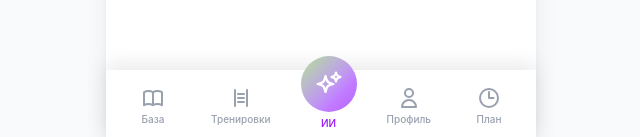
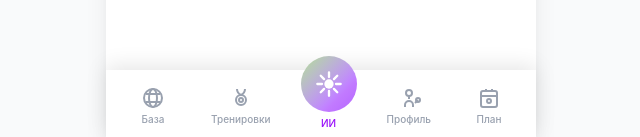
Before and after one commit to sadboy2001/SHIFT, a React (Vite) app: page / in a window 1280 px wide. Shown: the part 663-800 px from the top of the page, without its empty margins (319-959 px from the left). Built offline with nearby package versions, Linux system fonts and the light colour scheme.

Commit message:
Иконки сайдбара связаны с теннисом

```diff
--- a/src/App.tsx
+++ b/src/App.tsx
@@ -74,7 +74,7 @@ const App: React.FC = () => {
 
         {/* Bottom Navigation */}
         <nav className="fixed bottom-0 left-1/2 -translate-x-1/2 w-full max-w-[430px] bg-white shadow-nav flex items-end justify-around py-1.5 px-2 z-50">
-          {/* База знаний */}
+          {/* База знаний - Теннисная ракетка */}
           <button
             onClick={() => setActiveTab('knowledge')}
             className={`flex flex-col items-center gap-0.5 px-2 py-1 min-w-[56px] transition-colors ${
@@ -82,12 +82,15 @@ const App: React.FC = () => {
             }`}
           >
             <svg className="w-6 h-6" fill="none" stroke="currentColor" strokeWidth={2} viewBox="0 0 24 24">
-              <path strokeLinecap="round" strokeLinejoin="round" d="M12 6.253v13m0-13C10.832 5.477 9.246 5 7.5 5S4.168 5.477 3 6.253v13C4.168 18.477 5.754 18 7.5 18s3.332.477 4.5 1.253m0-13C13.168 5.477 14.754 5 16.5 5c1.747 0 3.332.477 4.5 1.253v13C19.832 18.477 18.247 18 16.5 18c-1.746 0-3.332.477-4.5 1.253" />
+              <circle cx="12" cy="12" r="9" />
+              <ellipse cx="12" cy="12" rx="4" ry="9" />
+              <line x1="5" y1="8" x2="19" y2="8" />
+              <line x1="5" y1="16" x2="19" y2="16" />
             </svg>
             <span className="text-[10px] font-medium">База</span>
           </button>
 
-          {/* Тренировки */}
+          {/* Тренировки - Мяч с волной движения */}
           <button
             onClick={() => setActiveTab('training')}
             className={`flex flex-col items-center gap-0.5 px-2 py-1 min-w-[56px] transition-colors ${
@@ -95,20 +98,24 @@ const App: React.FC = () => {
             }`}
           >
             <svg className="w-6 h-6" fill="none" stroke="currentColor" strokeWidth={2} viewBox="0 0 24 24">
-              <path strokeLinecap="round" strokeLinejoin="round" d="M6 4v16M18 4v16M9 8h6M9 12h6M9 16h6" />
+              <circle cx="12" cy="14" r="5" />
+              <path d="M12 9 Q8 7 8 3" />
+              <path d="M12 9 Q16 7 16 3" />
+              <circle cx="12" cy="14" r="2" />
             </svg>
             <span className="text-[10px] font-medium">Тренировки</span>
           </button>
 
-          {/* AI Button - Center, Elevated */}
+          {/* AI Button - Center, Elevated - Искра ИИ */}
           <div className="relative -mt-5">
             <button
               onClick={() => setActiveTab('ai')}
               className="relative flex flex-col items-center"
             >
               <div className="w-14 h-14 rounded-full flex items-center justify-center bg-gradient-to-br from-[#AAFF00] via-purple-400 to-purple-600 animate-siri-glow animate-siri-gradient">
-                <svg className="w-7 h-7 text-white" fill="none" stroke="currentColor" strokeWidth={2} viewBox="0 0 24 24">
-                  <path strokeLinecap="round" strokeLinejoin="round" d="M9.813 15.904L9 18.75l-.813-2.846a4.5 4.5 0 00-3.09-3.09L2.25 12l2.846-.813a4.5 4.5 0 003.09-3.09L9 5.25l.813 2.846a4.5 4.5 0 003.09 3.09L15.75 12l-2.846.813a4.5 4.5 0 00-3.09 3.09zM18.259 8.715L18 9.75l-.259-1.035a3.375 3.375 0 00-2.455-2.456L14.25 6l1.036-.259a3.375 3.375 0 002.455-2.456L18 2.25l.259 1.035a3.375 3.375 0 002.455 2.456L21.75 6l-1.036.259a3.375 3.375 0 00-2.455 2.456z" />
+                <svg className="w-7 h-7 text-white" fill="currentColor" viewBox="0 0 24 24">
+                  <circle cx="12" cy="12" r="4" />
+                  <path d="M12 2v4M12 18v4M2 12h4M18 12h4M4.93 4.93l2.83 2.83M16.24 16.24l2.83 2.83M4.93 19.07l2.83-2.83M16.24 7.76l2.83-2.83" stroke="currentColor" strokeWidth="2" strokeLinecap="round" fill="none" />
                 </svg>
               </div>
               <span className={`text-[10px] font-medium mt-1 ${activeTab === 'ai' ? 'text-purple-600' : 'text-gray-400'}`}>
@@ -117,7 +124,7 @@ const App: React.FC = () => {
             </button>
           </div>
 
-          {/* Профиль */}
+          {/* Профиль - Теннисист */}
           <button
             onClick={() => setActiveTab('profile')}
             className={`flex flex-col items-center gap-0.5 px-2 py-1 min-w-[56px] transition-colors ${
@@ -125,12 +132,16 @@ const App: React.FC = () => {
             }`}
           >
             <svg className="w-6 h-6" fill="none" stroke="currentColor" strokeWidth={2} viewBox="0 0 24 24">
-              <path strokeLinecap="round" strokeLinejoin="round" d="M16 7a4 4 0 11-8 0 4 4 0 018 0zM12 14a7 7 0 00-7 7h14a7 7 0 00-7-7z" />
+              <circle cx="12" cy="7" r="3" />
+              <path d="M12 10v3" />
+              <path d="M8 21v-2a4 4 0 018 0v2" />
+              <path d="M18 17l3-3" />
+              <circle cx="21" cy="14" r="2" />
             </svg>
             <span className="text-[10px] font-medium">Профиль</span>
           </button>
 
-          {/* План тренировок (Ещё) */}
+          {/* План - Календарь с мячом */}
           <button
             onClick={() => setActiveTab('more')}
             className={`flex flex-col items-center gap-0.5 px-2 py-1 min-w-[56px] transition-colors ${
@@ -138,7 +149,11 @@ const App: React.FC = () => {
             }`}
           >
             <svg className="w-6 h-6" fill="none" stroke="currentColor" strokeWidth={2} viewBox="0 0 24 24">
-              <path strokeLinecap="round" strokeLinejoin="round" d="M12 6v6h4.5m4.5 0a9 9 0 11-18 0 9 9 0 0118 0z" />
+              <rect x="4" y="5" width="16" height="16" rx="2" />
+              <line x1="4" y1="10" x2="20" y2="10" />
+              <line x1="9" y1="5" x2="9" y2="3" />
+              <line x1="15" y1="5" x2="15" y2="3" />
+              <circle cx="12" cy="15" r="2" />
             </svg>
             <span className="text-[10px] font-medium">План</span>
           </button>
```
